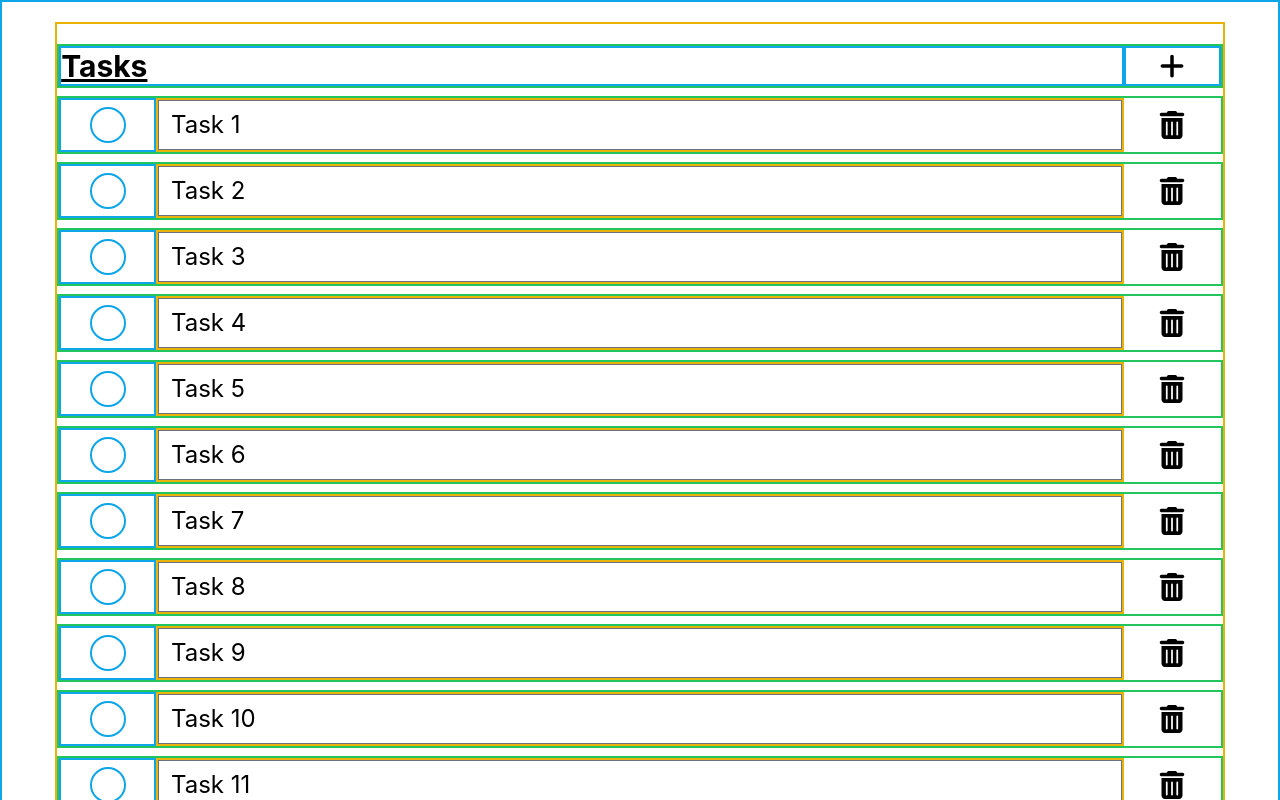
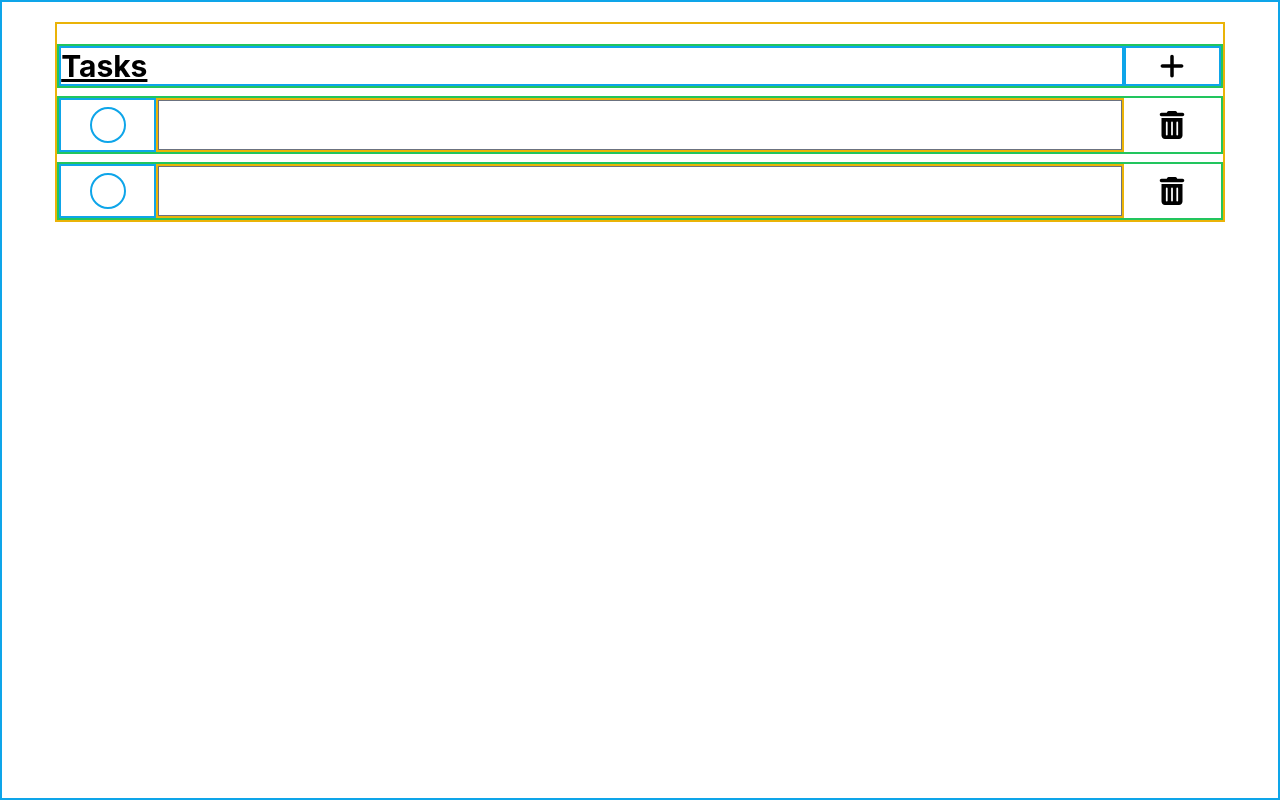
Before and after one commit to Daniel7842900/ToDoWebAppFrontend, a React (Create React App) app: page / in a window 1280 px wide. Shown: the top 800 px of the page. Built offline with nearby package versions, Linux system fonts and the light colour scheme.

Commit message:
add onchange methods for input checkbox and field in Task

```diff
--- a/src/components/Task.js
+++ b/src/components/Task.js
@@ -1,7 +1,19 @@
 import { FontAwesomeIcon } from "@fortawesome/react-fontawesome";
+import { useState } from "react";
 
 const Task = (props) => {
-  const { detail, status } = props;
+  // const { detail, status, setDetail, setStatus } = props;
+
+  const [detail, setDetail] = useState("");
+  const [completed, setCompleted] = useState(false);
+
+  const handleTextChange = (e) => {
+    setDetail(e.target.value);
+  };
+
+  const handleCheckboxChange = (e) => {
+    setCompleted(!completed);
+  };
 
   return (
     <div className="w-full border-2 border-green-500 mx-auto mt-2 flex-auto flex">
@@ -9,16 +21,30 @@
       <div className="w-1/12 border-2 border-sky-500 flex justify-center">
         <input
           type="checkbox"
-          class="rounded-full w-9 h-9 m-auto border-2 border-sky-500 "
+          className="rounded-full w-9 h-9 m-auto border-2 border-sky-500"
+          onChange={handleCheckboxChange}
         />
       </div>
       {/* Task Description */}
       <div className="w-10/12 border-2 border-yellow-500 mx-auto">
-        <input
-          type="text"
-          className="w-full text-2xl align-middle"
-          value={detail}
-        />
+        {completed ? (
+          <input
+            type="text"
+            name="task"
+            className="w-full text-2xl align-middle line-through text-gray-500"
+            onChange={handleTextChange}
+            value={detail}
+            readOnly
+          />
+        ) : (
+          <input
+            type="text"
+            name="task"
+            className="w-full text-2xl align-middle"
+            onChange={handleTextChange}
+            value={detail}
+          />
+        )}
       </div>
       {/* Task Remove Icon */}
       <div className="w-1/12 border-1 border-red-500 flex justify-center">
--- a/src/components/TaskList.js
+++ b/src/components/TaskList.js
@@ -8,16 +8,16 @@
     <div className="w-11/12 border-2 border-yellow-500 mx-auto mt-5 flex flex-col flex-nowrap">
       <div className="w-full border-2 border-green-500 mx-auto mt-5 flex-auto flex">
         <div className="w-11/12 border-2 border-sky-500 mx-auto flex-auto">
-          <h1 class="text-3xl font-bold underline">Tasks</h1>
+          <h1 className="text-3xl font-bold underline">Tasks</h1>
         </div>
         {/* Task Add Button - Desktop */}
         <div className="hidden w-1/12 border-2 border-sky-500 mx-auto flex-auto lg:flex justify-center">
           <FontAwesomeIcon icon="fa-solid fa-plus" className="w-7 h-7 m-auto" />
         </div>
       </div>
-      <Task detail="Task 1" status={true} />
-      <Task detail="Task 2" status={true} />
-      <Task detail="Task 3" status={true} />
+      <Task />
+      <Task />
+      {/* <Task detail="Task 3" status={true} />
       <Task detail="Task 4" status={true} />
       <Task detail="Task 5" status={true} />
       <Task detail="Task 6" status={true} />
@@ -29,7 +29,7 @@
       <Task detail="Task 12" status={true} />
       <Task detail="Task 13" status={true} />
       <Task detail="Task 14" status={true} />
-      <Task detail="Task 15" status={true} />
+      <Task detail="Task 15" status={true} />  */}
     </div>
   );
 };
```
